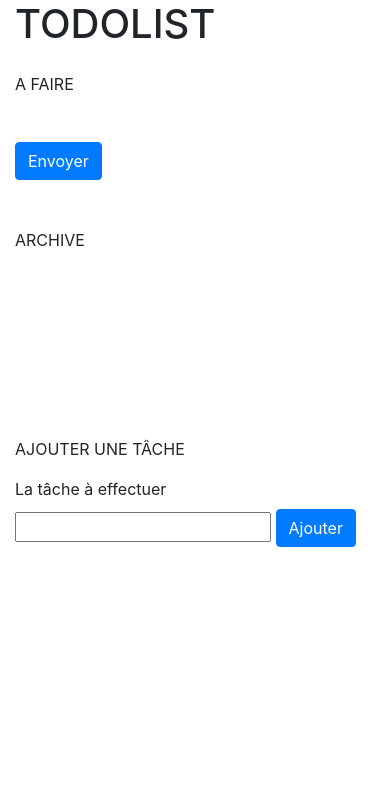
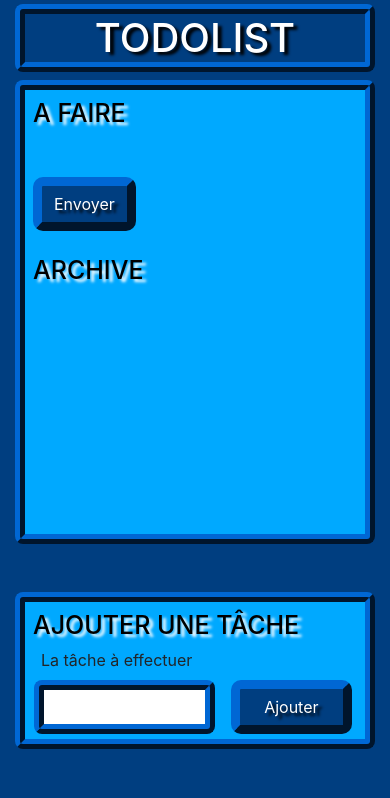
Before and after one commit to ChristineSautelet/todolist-sql, a PHP site: page / in a window 390 px wide. Shown: the top 798 px of the page. Run offline with PHP 8.4, Linux system fonts and the light colour scheme; data that the repository does not hold is empty.

Commit message:
responsive

```diff
--- /dev/null
+++ b/assets/css/style.css
@@ -0,0 +1,89 @@
+html {
+  background-color: #003E80;
+}
+
+body {
+  margin: 0;
+  padding: 0;
+  background: #020024;
+  background: linear-gradient(157deg, #020024 0%, #007bff 35%, #00d4ff 100%);
+}
+
+.container {
+  background-color: #003E80;
+  max-width: 400px;
+  min-width: 320px;
+}
+
+h2 {
+  color: black;
+  text-shadow: 4px 3px 3px white;
+}
+
+h1, .btn {
+  color: white;
+  text-shadow: 4px 3px 3px black;
+}
+
+h2 {
+  font-size: 25px;
+}
+
+#haut {
+  background-color: #00a9ff;
+  height: 55vh;
+  overflow-y: scroll;
+  scrollbar-color: #003E80 #41C4FF;
+}
+
+#afaire {
+  font-size: 22px;
+  font-weight: bold;
+}
+
+#archive {
+  color: #265180;
+}
+
+#bas {
+  padding-bottom: 0px;
+  min-height: 15vh;
+  margin-bottom: 50px;
+  padding-bottom: 5px;
+  background-color: #00a9ff;
+}
+
+#haut, #bas, #newtache, h1 {
+  border: 10px ridge #003E80;
+  border-radius: 8px;
+}
+
+.btn {
+  border-radius: 10px;
+  border: 9px outset #003E80;
+  background-color: #003E80;
+}
+
+/* width */
+::-webkit-scrollbar {
+  width: 10px;
+}
+
+/* Track */
+::-webkit-scrollbar-track {
+  -webkit-box-shadow: inset 5px 0 5px #41C4FF;
+          box-shadow: inset 5px 0 5px #41C4FF;
+  border-radius: 5px;
+}
+
+/* Handle */
+::-webkit-scrollbar-thumb {
+  background: #003E80;
+  border-radius: 10px;
+}
+
+/* Handle on hover */
+::-webkit-scrollbar-corner {
+  background: #41C4FF;
+}
+/*# sourceMappingURL=style.css.map */
--- /dev/null
+++ b/assets/php/_02select.php
@@ -0,0 +1,4 @@
+<?php
+$resultat = $bdd->query('SELECT * FROM todo where status=1');
+$resultat2 = $bdd->query('SELECT * FROM todo where status=2');
+?>
--- a/check.php
+++ b/assets/php/_03check.php
@@ -1,5 +1,5 @@
 <?php
-include 'connexion.php';
+include '_01connexion.php';
 
 
 if(isset($_POST['choix'])){
@@ -15,5 +15,5 @@ WHERE id = $value;");
 $sql->execute();
 }
 }
-header ('location: index.php');
+header ('Location:../../index.php');
 ?>
--- a/ajout.php
+++ b/assets/php/_04ajout.php
@@ -1,6 +1,6 @@
 <?php
 
-include 'connexion.php';
+include '_01connexion.php';
 
 $donnees = [
         'nom' => $_POST['newtache'],
@@ -11,7 +11,7 @@ $sql = $bdd->prepare
 ("INSERT INTO todo VALUES (:id, :nom, :status)");
 
 $sql->execute($donnees);
-header ('location: index.php');
+header ('location: ../../index.php');
 
 
 ?>
--- /dev/null
+++ b/assets/php/_10head.php
@@ -0,0 +1,9 @@
+<?php
+echo'
+<meta charset="UTF-8">
+<meta name="viewport" content="width=device-width, initial-scale=1.0">
+<link rel="stylesheet" href="https://stackpath.bootstrapcdn.com/bootstrap/4.3.1/css/bootstrap.min.css" integrity="sha384-ggOyR0iXCbMQv3Xipma34MD+dH/1fQ784/j6cY/iJTQUOhcWr7x9JvoRxT2MZw1T" crossorigin="anonymous">
+<title>matodo-php.lol</title>
+<link rel="stylesheet" href="assets/css/style.css" charset="utf-8">
+
+';
--- /dev/null
+++ b/assets/scss/_colors.scss
@@ -0,0 +1,9 @@
+$color6:#003E80;
+$color2:#41C4FF;
+$color3:#007BFF;
+$color4:#265180;
+$color5:#0063CC;
+$color1:black;
+$color7:white;
+$color8:grey;
+$color10:#00a9ff;
--- /dev/null
+++ b/assets/scss/style.scss
@@ -0,0 +1,74 @@
+@import "_colors.scss";
+html{
+    background-color: $color6;
+}
+body{
+    margin: 0;
+    padding: 0;
+    background: rgb(2,0,36);
+    background: linear-gradient(157deg, rgba(2,0,36,1) 0%, rgba(0,123,255,1) 35%, rgba(0,212,255,1) 100%);
+}
+.container{
+    background-color: $color6;
+    max-width:400px;
+    min-width: 320px;
+}
+h2{
+    color: $color1;
+    text-shadow: 4px 3px 3px $color7;
+}
+h1,.btn{
+    color: $color7;
+    text-shadow: 4px 3px 3px $color1;
+}
+h2{
+    font-size:25px;
+}
+#haut{
+    background-color:$color10;
+    height: 55vh;
+    overflow-y: scroll;
+    scrollbar-color: $color6 $color2;
+}
+#afaire{
+    font-size: 22px;
+    font-weight: bold;
+}
+#archive{
+    color:$color4;
+}
+#bas{
+    padding-bottom:0px;
+    min-height: 15vh;
+    margin-bottom: 50px;
+    padding-bottom: 5px;
+    background-color:$color10;
+}
+#haut,#bas,#newtache, h1{
+    border: 10px ridge $color6;
+    border-radius: 8px;
+}
+.btn{
+    border-radius: 10px;
+    border:9px outset $color6;
+    background-color: $color6;
+}
+
+/* width */
+::-webkit-scrollbar {
+  width: 10px;
+}
+/* Track */
+::-webkit-scrollbar-track {
+  box-shadow: inset 5px 0 5px $color2;
+  border-radius: 5px;
+}
+/* Handle */
+::-webkit-scrollbar-thumb {
+  background: $color6;
+  border-radius: 10px;
+}
+/* Handle on hover */
+::-webkit-scrollbar-corner{
+    background: $color2;
+}
--- a/css/style.css
+++ /dev/null
@@ -1,21 +0,0 @@
-@media (max-width: 640px) {
-	* {
-		box-sizing: border-box;
-	}
-
-	/* passer body (et tous les éléments de largeur fixe) en largeur automatique */
-
-	body {
-		width: auto;
-		margin: 0;
-		padding: 0;
-	}
-
-}
-#divscroll{
-    height:250pt;
-    overflow:auto;
-}
-#afaire{
-    font-size: 20px;
-}
--- a/index.php
+++ b/index.php
@@ -1,24 +1,20 @@
 <?php
-include 'connexion.php';
-$resultat = $bdd->query('SELECT * FROM todo where status=1');
-$resultat2 = $bdd->query('SELECT * FROM todo where status=2');
+include 'assets/php/_01connexion.php';
+include 'assets/php/_02select.php';
 ?>
 <!DOCTYPE html>
 <html lang="en">
     <head>
-    <meta charset="UTF-8">
-    <meta name="viewport" content="width=device-width, initial-scale=1.0">
-    <link rel="stylesheet" href="https://stackpath.bootstrapcdn.com/bootstrap/4.4.1/css/bootstrap.min.css" integrity="sha384-Vkoo8x4CGsO3+Hhxv8T/Q5PaXtkKtu6ug5TOeNV6gBiFeWPGFN9MuhOf23Q9Ifjh" crossorigin="anonymous">
-    <title>matodo-php.lol</title>
-    <link rel="stylesheet" href="css/style.css" charset="utf-8">
-</head>
+        <?php include 'assets/php/_10head.php';?>
+
+    <head>
     <body>
-<div class="container">
-    <h1>TODOLIST</h1>
-    <div id="divscroll">
-        <form action="check.php" method="POST" class="mt-3">
-        <p class="mt-3">A FAIRE</p>
-        <div id="afaire">
+        <div class="container mt-1">
+            <h1 class="text-center">TODOLIST</h1>
+            <div id="haut" class="pl-2">
+                <form action="assets/php/_03check.php" method="POST">
+                <h2 class="mt-2">A FAIRE</h2>
+                <div id="afaire" class="mt-3 mb-3">
 
                     <?php while ($donnees = $resultat->fetch()){
                     if (!$donnees['id']){break;}
@@ -29,9 +25,10 @@ $resultat2 = $bdd->query('SELECT * FROM todo where status=2');
                     </br>
                     <button type="submit" class="btn btn-primary" name="button">Envoyer</button>
                 </div>
-        <div>
-        <p class="mt-5">ARCHIVE</p>
-            <?php while ($donnees2 = $resultat2->fetch()){
+                <h2 class="mt-4">ARCHIVE</h2>
+                <div id="archive" class="mt-4">
+                    <?php
+                        while ($donnees2 = $resultat2->fetch()){
                         if (!$donnees2['id']){break;}
                         echo '<input type="checkbox" name="choix[]" value='.$donnees2['id'].'><s>'.$donnees2['nom'].'</s></br>';
                         }
@@ -40,13 +37,16 @@ $resultat2 = $bdd->query('SELECT * FROM todo where status=2');
                 </div>
                 </form>
             </div>
-    <div>
-        <p class="mt-5">AJOUTER UNE TÂCHE</p>
-        <form action="ajout.php" method="post" class="mt-3">
-            <label for="newtache">La tâche à effectuer</label></br>
-            <input type="text" name="newtache" id="newtache" value="">
-            <button type="submit" class="btn btn-primary" name="button">Ajouter</button>
+            <div id="bas" class="mt-5 pl-2">
+                <h2 class="mt-2">AJOUTER UNE TÂCHE</h2>
+                <form action="assets/php/_04ajout.php" method="post">
+                    <label for="newtache" class="ml-2">La tâche à effectuer</label></br>
+                    <div class="row">
+                        <input class="col-6 ml-3" type="text" name="newtache" id="newtache" value="">
+                        <button type="submit" class="btn btn-primary col-4 ml-3" name="button">Ajouter</button>
+                    </div>
                 </form>
+            </div>
         </div>
     </body>
 </html>
```
Also changed, not shown: assets/php/_01connexion.php (renamed from connexion.php), 1 other file. Lines whose indentation alone changed are shown as unchanged.
